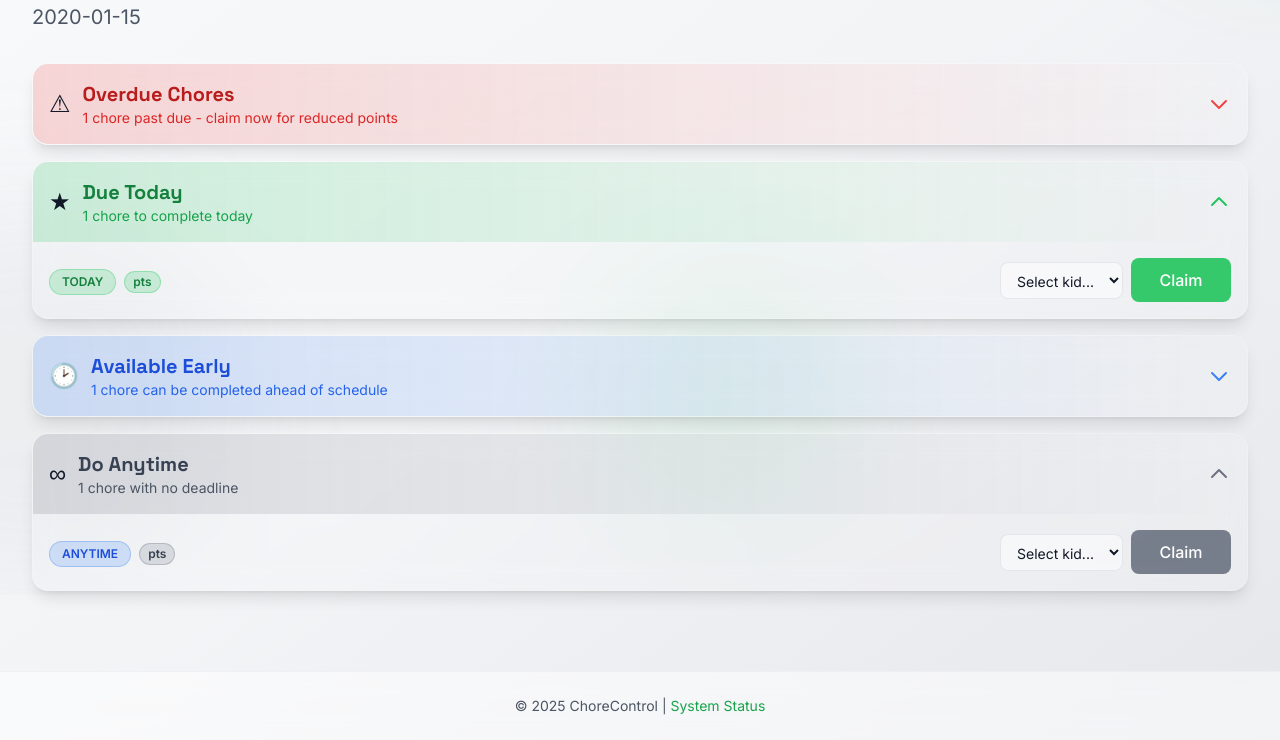
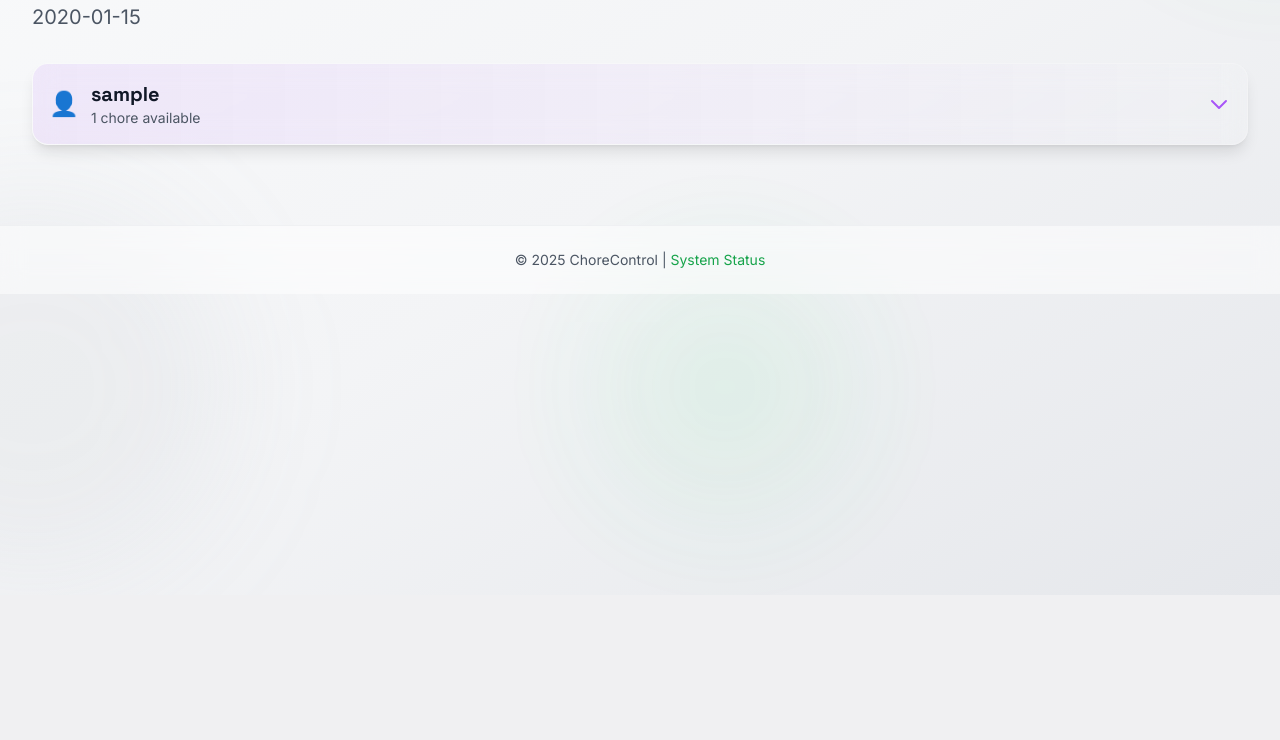
Before and after one commit to shaunadam/chorecontrol, a Flask app: template chorecontrol/templates/today.html in a window 1280 px wide. Shown: the part 205-945 px from the top of the page. After the commit the page ends 693 px from the top, so only its background shows below. Run offline with Flask 3, Linux system fonts and the light colour scheme; tables that the repository leaves empty hold one stand-in row (values such as "Sample post"); the template is opened without the code that fills it: values that come from a table or form of the project are taken from there, most other values are stand-ins (such as "Sample title", 1, 10 or a date in 2020); some libraries are stand-ins or nearby versions.

Commit message:
redo today page

```diff
--- a/chorecontrol/config.yaml
+++ b/chorecontrol/config.yaml
@@ -1,5 +1,5 @@
 name: ChoreControl
-version: "0.3.3e"
+version: "0.3.3f"
 slug: chorecontrol
 description: Home Assistant chore management system with kids, parents, points, and rewards
 url: https://github.com/shaunadam/chorecontrol
--- a/chorecontrol/static/js/app.js
+++ b/chorecontrol/static/js/app.js
@@ -266,7 +266,7 @@
     // Fields that should always be arrays
     const arrayFields = ['assigned_to'];
     // Fields that should be integers
-    const intFields = ['user_id', 'points_delta', 'approver_id', 'points', 'late_points', 'auto_approve_delay_hours', 'points_cost', 'cooldown_days', 'max_claims_total', 'max_claims_per_kid'];
+    const intFields = ['user_id', 'points_delta', 'approver_id', 'points', 'late_points', 'auto_approve_after_hours', 'points_cost', 'cooldown_days', 'max_claims_total', 'max_claims_per_kid'];
     // Fields that are booleans (checkboxes)
     const boolFields = ['is_active', 'requires_approval', 'allow_work_together'];
     // Fields that are JSON objects (stored as stringified JSON in hidden fields)
--- a/chorecontrol/templates/today.html
+++ b/chorecontrol/templates/today.html
@@ -20,7 +20,7 @@
         transition: max-height 0.3s ease-out;
     }
     .accordion-content.expanded {
-        max-height: 2000px;
+        max-height: 3000px;
         transition: max-height 0.5s ease-in;
     }
     .accordion-icon {
@@ -30,16 +30,27 @@
         transform: rotate(180deg);
     }
 
-    /* Section colors */
-    .section-late { border-left: 4px solid #ef4444; }
-    .section-today { border-left: 4px solid #22c55e; }
-    .section-early { border-left: 4px solid #3b82f6; }
-    .section-anytime { border-left: 4px solid #6b7280; }
-
-    .header-late { background: linear-gradient(to right, rgba(239, 68, 68, 0.2), transparent); }
-    .header-today { background: linear-gradient(to right, rgba(34, 197, 94, 0.2), transparent); }
-    .header-early { background: linear-gradient(to right, rgba(59, 130, 246, 0.2), transparent); }
-    .header-anytime { background: linear-gradient(to right, rgba(107, 114, 128, 0.2), transparent); }
+    /* Badge colors for time categories */
+    .badge-late {
+        background: rgba(239, 68, 68, 0.2);
+        color: #dc2626;
+        border: 1px solid rgba(239, 68, 68, 0.3);
+    }
+    .badge-today {
+        background: rgba(34, 197, 94, 0.2);
+        color: #16a34a;
+        border: 1px solid rgba(34, 197, 94, 0.3);
+    }
+    .badge-early {
+        background: rgba(59, 130, 246, 0.2);
+        color: #2563eb;
+        border: 1px solid rgba(59, 130, 246, 0.3);
+    }
+    .badge-anytime {
+        background: rgba(107, 114, 128, 0.2);
+        color: #4b5563;
+        border: 1px solid rgba(107, 114, 128, 0.3);
+    }
 
     /* Touch-friendly buttons */
     .touch-btn {
@@ -60,9 +71,7 @@
     </p>
 </div>
 
-{% set total_available = late_instances|length + today_instances|length + early_instances|length + anytime_instances|length %}
-
-{% if total_available == 0 %}
+{% if not kids_data %}
 <!-- Empty State -->
 <div class="bg-white/10 dark:bg-white/5 backdrop-blur-md border border-white/20 dark:border-white/10 rounded-3xl shadow-lg p-12 text-center">
     <div class="text-6xl mb-4">&#10003;</div>
@@ -75,239 +84,200 @@
 </div>
 {% else %}
 
-<!-- Chore Sections -->
+<!-- Kid Sections -->
 <div class="space-y-4">
-
-    <!-- LATE/OVERDUE Section -->
-    {% if late_instances %}
-    <div class="bg-white/10 dark:bg-white/5 backdrop-blur-md border border-white/20 dark:border-white/10 rounded-2xl shadow-lg overflow-hidden section-late">
-        <div class="accordion-header header-late p-4 flex items-center justify-between" onclick="toggleAccordion(this)">
+    {% for kid_data in kids_data %}
+    <div class="bg-white/10 dark:bg-white/5 backdrop-blur-md border border-white/20 dark:border-white/10 rounded-2xl shadow-lg overflow-hidden">
+        <!-- Kid Header -->
+        <div class="accordion-header p-4 flex items-center justify-between bg-gradient-to-r from-purple-500/10 to-transparent" onclick="toggleAccordion(this)">
             <div class="flex items-center gap-3">
-                <span class="text-2xl">&#9888;</span>
+                <span class="text-2xl">👤</span>
                 <div>
-                    <h2 class="font-display text-xl font-bold text-red-700 dark:text-red-300">
-                        Overdue Chores
+                    <h2 class="font-display text-xl font-bold text-gray-900 dark:text-white">
+                        {{ kid_data.kid.username }}
                     </h2>
-                    <p class="text-sm text-red-600 dark:text-red-400">
-                        {{ late_instances|length }} chore{{ 's' if late_instances|length != 1 else '' }} past due - claim now for reduced points
+                    <p class="text-sm text-gray-600 dark:text-gray-400">
+                        {{ kid_data.total_count }} chore{{ 's' if kid_data.total_count != 1 else '' }} available
                     </p>
                 </div>
             </div>
-            <svg class="accordion-icon w-6 h-6 text-red-500" fill="none" stroke="currentColor" viewBox="0 0 24 24">
+            <svg class="accordion-icon {% if kid_data.should_expand %}rotated{% endif %} w-6 h-6 text-purple-500" fill="none" stroke="currentColor" viewBox="0 0 24 24">
                 <path stroke-linecap="round" stroke-linejoin="round" stroke-width="2" d="M19 9l-7 7-7-7"></path>
             </svg>
         </div>
-        <div class="accordion-content">
+
+        <!-- Kid's Chores -->
+        <div class="accordion-content {% if kid_data.should_expand %}expanded{% endif %}">
             <div class="divide-y divide-white/10 dark:divide-white/5">
-                {% for instance in late_instances %}
+
+                {# Late Chores #}
+                {% for chore_data in kid_data.chores.late %}
                 <div class="p-4 flex flex-col md:flex-row md:items-center justify-between gap-3">
                     <div class="flex-1">
-                        <h3 class="text-lg font-semibold text-gray-900 dark:text-white">{{ instance.chore.name }}</h3>
+                        <h3 class="text-lg font-semibold text-gray-900 dark:text-white">
+                            {{ chore_data.instance.chore.name }}
+                        </h3>
                         <div class="flex flex-wrap items-center gap-2 mt-1">
-                            <span class="text-sm text-red-600 dark:text-red-400 font-medium">
-                                {{ instance.days_overdue }} day{{ 's' if instance.days_overdue != 1 else '' }} overdue
+                            {# Time Badge #}
+                            <span class="inline-flex items-center px-2 py-0.5 rounded-full text-xs font-semibold badge-late">
+                                Late ({{ chore_data.days_overdue }} day{{ 's' if chore_data.days_overdue != 1 else '' }})
                             </span>
+
+                            {# Points Badge #}
                             <span class="inline-flex items-center px-2 py-0.5 rounded-full text-xs font-semibold bg-red-500/20 text-red-700 dark:text-red-300 border border-red-500/30">
-                                {{ instance.display_points }} pts
+                                {{ chore_data.display_points }} pts
                             </span>
-                            {% if instance.chore.allow_work_together %}
+
+                            {# Assignment Type Badge #}
+                            {% if chore_data.is_work_together %}
                                 {{ status_badge('info', 'Work Together') }}
-                            {% elif instance.chore.assignment_type == 'shared' %}
+                                {% if chore_data.claims_count > 0 %}
+                                <span class="text-xs text-gray-500 dark:text-gray-400">
+                                    ({{ chore_data.claims_count }} claimed)
+                                </span>
+                                {% endif %}
+                            {% elif chore_data.is_shared %}
                                 {{ status_badge('warning', 'Shared') }}
-                            {% endif %}
-                            {% if instance.chore.allow_work_together and instance.claims %}
-                            <span class="text-xs text-gray-500 dark:text-gray-400">
-                                ({{ instance.claims|length }} claimed)
-                            </span>
                             {% endif %}
                         </div>
                     </div>
                     <div class="flex items-center gap-2">
-                        <select class="claim-select bg-white/50 dark:bg-gray-800/50 border border-gray-300/50 dark:border-gray-600/50 rounded-lg px-3 py-2 text-sm" data-instance-id="{{ instance.id }}">
-                            <option value="">Select kid...</option>
-                            {% for kid in instance.eligible_kids %}
-                            <option value="{{ kid.id }}">{{ kid.username }}</option>
-                            {% endfor %}
-                        </select>
-                        <button type="button" onclick="claimChore({{ instance.id }}, this)" class="touch-btn bg-red-500/90 hover:bg-red-500 text-white font-medium px-4 py-2 rounded-lg transition-all">
+                        <button type="button"
+                                onclick="claimChoreForKid({{ chore_data.instance.id }}, {{ kid_data.kid.id }}, this)"
+                                class="touch-btn bg-red-500/90 hover:bg-red-500 text-white font-medium px-4 py-2 rounded-lg transition-all">
                             Claim
                         </button>
                     </div>
                 </div>
                 {% endfor %}
-            </div>
-        </div>
-    </div>
-    {% endif %}
 
-    <!-- DUE TODAY Section -->
-    {% if today_instances %}
-    <div class="bg-white/10 dark:bg-white/5 backdrop-blur-md border border-white/20 dark:border-white/10 rounded-2xl shadow-lg overflow-hidden section-today">
-        <div class="accordion-header header-today p-4 flex items-center justify-between" onclick="toggleAccordion(this)">
-            <div class="flex items-center gap-3">
-                <span class="text-2xl">&#9733;</span>
-                <div>
-                    <h2 class="font-display text-xl font-bold text-green-700 dark:text-green-300">
-                        Due Today
-                    </h2>
-                    <p class="text-sm text-green-600 dark:text-green-400">
-                        {{ today_instances|length }} chore{{ 's' if today_instances|length != 1 else '' }} to complete today
-                    </p>
-                </div>
-            </div>
-            <svg class="accordion-icon rotated w-6 h-6 text-green-500" fill="none" stroke="currentColor" viewBox="0 0 24 24">
-                <path stroke-linecap="round" stroke-linejoin="round" stroke-width="2" d="M19 9l-7 7-7-7"></path>
-            </svg>
-        </div>
-        <div class="accordion-content expanded">
-            <div class="divide-y divide-white/10 dark:divide-white/5">
-                {% for instance in today_instances %}
+                {# Today Chores #}
+                {% for chore_data in kid_data.chores.today %}
                 <div class="p-4 flex flex-col md:flex-row md:items-center justify-between gap-3">
                     <div class="flex-1">
-                        <h3 class="text-lg font-semibold text-gray-900 dark:text-white">{{ instance.chore.name }}</h3>
+                        <h3 class="text-lg font-semibold text-gray-900 dark:text-white">
+                            {{ chore_data.instance.chore.name }}
+                        </h3>
                         <div class="flex flex-wrap items-center gap-2 mt-1">
-                            {{ status_badge('active', 'Today') }}
+                            {# Time Badge #}
+                            <span class="inline-flex items-center px-2 py-0.5 rounded-full text-xs font-semibold badge-today">
+                                Today
+                            </span>
+
+                            {# Points Badge #}
                             <span class="inline-flex items-center px-2 py-0.5 rounded-full text-xs font-semibold bg-green-500/20 text-green-700 dark:text-green-300 border border-green-500/30">
-                                {{ instance.display_points }} pts
+                                {{ chore_data.display_points }} pts
                             </span>
-                            {% if instance.chore.allow_work_together %}
+
+                            {# Assignment Type Badge #}
+                            {% if chore_data.is_work_together %}
                                 {{ status_badge('info', 'Work Together') }}
-                            {% elif instance.chore.assignment_type == 'shared' %}
+                                {% if chore_data.claims_count > 0 %}
+                                <span class="text-xs text-gray-500 dark:text-gray-400">
+                                    ({{ chore_data.claims_count }} claimed)
+                                </span>
+                                {% endif %}
+                            {% elif chore_data.is_shared %}
                                 {{ status_badge('warning', 'Shared') }}
-                            {% endif %}
-                            {% if instance.chore.allow_work_together and instance.claims %}
-                            <span class="text-xs text-gray-500 dark:text-gray-400">
-                                ({{ instance.claims|length }} claimed)
-                            </span>
                             {% endif %}
                         </div>
                     </div>
                     <div class="flex items-center gap-2">
-                        <select class="claim-select bg-white/50 dark:bg-gray-800/50 border border-gray-300/50 dark:border-gray-600/50 rounded-lg px-3 py-2 text-sm" data-instance-id="{{ instance.id }}">
-                            <option value="">Select kid...</option>
-                            {% for kid in instance.eligible_kids %}
-                            <option value="{{ kid.id }}">{{ kid.username }}</option>
-                            {% endfor %}
-                        </select>
-                        <button type="button" onclick="claimChore({{ instance.id }}, this)" class="touch-btn bg-green-500/90 hover:bg-green-500 text-white font-medium px-4 py-2 rounded-lg transition-all">
+                        <button type="button"
+                                onclick="claimChoreForKid({{ chore_data.instance.id }}, {{ kid_data.kid.id }}, this)"
+                                class="touch-btn bg-green-500/90 hover:bg-green-500 text-white font-medium px-4 py-2 rounded-lg transition-all">
                             Claim
                         </button>
                     </div>
                 </div>
                 {% endfor %}
-            </div>
-        </div>
-    </div>
-    {% endif %}
 
-    <!-- EARLY CLAIMABLE Section -->
-    {% if early_instances %}
-    <div class="bg-white/10 dark:bg-white/5 backdrop-blur-md border border-white/20 dark:border-white/10 rounded-2xl shadow-lg overflow-hidden section-early">
-        <div class="accordion-header header-early p-4 flex items-center justify-between" onclick="toggleAccordion(this)">
-            <div class="flex items-center gap-3">
-                <span class="text-2xl">&#128337;</span>
-                <div>
-                    <h2 class="font-display text-xl font-bold text-blue-700 dark:text-blue-300">
-                        Available Early
-                    </h2>
-                    <p class="text-sm text-blue-600 dark:text-blue-400">
-                        {{ early_instances|length }} chore{{ 's' if early_instances|length != 1 else '' }} can be completed ahead of schedule
-                    </p>
-                </div>
-            </div>
-            <svg class="accordion-icon w-6 h-6 text-blue-500" fill="none" stroke="currentColor" viewBox="0 0 24 24">
-                <path stroke-linecap="round" stroke-linejoin="round" stroke-width="2" d="M19 9l-7 7-7-7"></path>
-            </svg>
-        </div>
-        <div class="accordion-content">
-            <div class="divide-y divide-white/10 dark:divide-white/5">
-                {% for instance in early_instances %}
+                {# Early Chores #}
+                {% for chore_data in kid_data.chores.early %}
                 <div class="p-4 flex flex-col md:flex-row md:items-center justify-between gap-3">
                     <div class="flex-1">
-                        <h3 class="text-lg font-semibold text-gray-900 dark:text-white">{{ instance.chore.name }}</h3>
+                        <h3 class="text-lg font-semibold text-gray-900 dark:text-white">
+                            {{ chore_data.instance.chore.name }}
+                        </h3>
                         <div class="flex flex-wrap items-center gap-2 mt-1">
-                            <span class="text-sm text-blue-600 dark:text-blue-400 font-medium">
-                                Due in {{ instance.days_until_due }} day{{ 's' if instance.days_until_due != 1 else '' }}
+                            {# Time Badge #}
+                            <span class="inline-flex items-center px-2 py-0.5 rounded-full text-xs font-semibold badge-early">
+                                Early (due in {{ chore_data.days_until_due }} day{{ 's' if chore_data.days_until_due != 1 else '' }})
                             </span>
+
+                            {# Points Badge #}
                             <span class="inline-flex items-center px-2 py-0.5 rounded-full text-xs font-semibold bg-blue-500/20 text-blue-700 dark:text-blue-300 border border-blue-500/30">
-                                {{ instance.display_points }} pts
+                                {{ chore_data.display_points }} pts
                             </span>
-                            {% if instance.chore.assignment_type == 'shared' %}
+
+                            {# Assignment Type Badge #}
+                            {% if chore_data.is_work_together %}
+                                {{ status_badge('info', 'Work Together') }}
+                                {% if chore_data.claims_count > 0 %}
+                                <span class="text-xs text-gray-500 dark:text-gray-400">
+                                    ({{ chore_data.claims_count }} claimed)
+                                </span>
+                                {% endif %}
+                            {% elif chore_data.is_shared %}
                                 {{ status_badge('warning', 'Shared') }}
                             {% endif %}
                         </div>
                     </div>
                     <div class="flex items-center gap-2">
-                        <select class="claim-select bg-white/50 dark:bg-gray-800/50 border border-gray-300/50 dark:border-gray-600/50 rounded-lg px-3 py-2 text-sm" data-instance-id="{{ instance.id }}">
-                            <option value="">Select kid...</option>
-                            {% for kid in instance.eligible_kids %}
-                            <option value="{{ kid.id }}">{{ kid.username }}</option>
-                            {% endfor %}
-                        </select>
-                        <button type="button" onclick="claimChore({{ instance.id }}, this)" class="touch-btn bg-blue-500/90 hover:bg-blue-500 text-white font-medium px-4 py-2 rounded-lg transition-all">
+                        <button type="button"
+                                onclick="claimChoreForKid({{ chore_data.instance.id }}, {{ kid_data.kid.id }}, this)"
+                                class="touch-btn bg-blue-500/90 hover:bg-blue-500 text-white font-medium px-4 py-2 rounded-lg transition-all">
                             Claim
                         </button>
                     </div>
                 </div>
                 {% endfor %}
-            </div>
-        </div>
-    </div>
-    {% endif %}
 
-    <!-- ANYTIME Section -->
-    {% if anytime_instances %}
-    <div class="bg-white/10 dark:bg-white/5 backdrop-blur-md border border-white/20 dark:border-white/10 rounded-2xl shadow-lg overflow-hidden section-anytime">
-        <div class="accordion-header header-anytime p-4 flex items-center justify-between" onclick="toggleAccordion(this)">
-            <div class="flex items-center gap-3">
-                <span class="text-2xl">&#8734;</span>
-                <div>
-                    <h2 class="font-display text-xl font-bold text-gray-700 dark:text-gray-300">
-                        Do Anytime
-                    </h2>
-                    <p class="text-sm text-gray-600 dark:text-gray-400">
-                        {{ anytime_instances|length }} chore{{ 's' if anytime_instances|length != 1 else '' }} with no deadline
-                    </p>
-                </div>
-            </div>
-            <svg class="accordion-icon rotated w-6 h-6 text-gray-500" fill="none" stroke="currentColor" viewBox="0 0 24 24">
-                <path stroke-linecap="round" stroke-linejoin="round" stroke-width="2" d="M19 9l-7 7-7-7"></path>
-            </svg>
-        </div>
-        <div class="accordion-content expanded">
-            <div class="divide-y divide-white/10 dark:divide-white/5">
-                {% for instance in anytime_instances %}
+                {# Anytime Chores #}
+                {% for chore_data in kid_data.chores.anytime %}
                 <div class="p-4 flex flex-col md:flex-row md:items-center justify-between gap-3">
                     <div class="flex-1">
-                        <h3 class="text-lg font-semibold text-gray-900 dark:text-white">{{ instance.chore.name }}</h3>
+                        <h3 class="text-lg font-semibold text-gray-900 dark:text-white">
+                            {{ chore_data.instance.chore.name }}
+                        </h3>
                         <div class="flex flex-wrap items-center gap-2 mt-1">
-                            {{ status_badge('claimed', 'Anytime') }}
+                            {# Time Badge #}
+                            <span class="inline-flex items-center px-2 py-0.5 rounded-full text-xs font-semibold badge-anytime">
+                                Anytime
+                            </span>
+
+                            {# Points Badge #}
                             <span class="inline-flex items-center px-2 py-0.5 rounded-full text-xs font-semibold bg-gray-500/20 text-gray-700 dark:text-gray-300 border border-gray-500/30">
-                                {{ instance.display_points }} pts
+                                {{ chore_data.display_points }} pts
                             </span>
-                            {% if instance.chore.assignment_type == 'shared' %}
+
+                            {# Assignment Type Badge #}
+                            {% if chore_data.is_work_together %}
+                                {{ status_badge('info', 'Work Together') }}
+                                {% if chore_data.claims_count > 0 %}
+                                <span class="text-xs text-gray-500 dark:text-gray-400">
+                                    ({{ chore_data.claims_count }} claimed)
+                                </span>
+                                {% endif %}
+                            {% elif chore_data.is_shared %}
                                 {{ status_badge('warning', 'Shared') }}
                             {% endif %}
                         </div>
                     </div>
                     <div class="flex items-center gap-2">
-                        <select class="claim-select bg-white/50 dark:bg-gray-800/50 border border-gray-300/50 dark:border-gray-600/50 rounded-lg px-3 py-2 text-sm" data-instance-id="{{ instance.id }}">
-                            <option value="">Select kid...</option>
-                            {% for kid in instance.eligible_kids %}
-                            <option value="{{ kid.id }}">{{ kid.username }}</option>
-                            {% endfor %}
-                        </select>
-                        <button type="button" onclick="claimChore({{ instance.id }}, this)" class="touch-btn bg-gray-500/90 hover:bg-gray-500 text-white font-medium px-4 py-2 rounded-lg transition-all">
+                        <button type="button"
+                                onclick="claimChoreForKid({{ chore_data.instance.id }}, {{ kid_data.kid.id }}, this)"
+                                class="touch-btn bg-gray-500/90 hover:bg-gray-500 text-white font-medium px-4 py-2 rounded-lg transition-all">
                             Claim
                         </button>
                     </div>
                 </div>
                 {% endfor %}
+
             </div>
         </div>
     </div>
-    {% endif %}
-
+    {% endfor %}
 </div>
 {% endif %}
 
@@ -323,15 +293,7 @@
     icon.classList.toggle('rotated');
 }
 
-async function claimChore(instanceId, button) {
-    const select = document.querySelector(`select[data-instance-id="${instanceId}"]`);
-    const userId = select.value;
-
-    if (!userId) {
-        alert('Please select a kid to claim this chore');
-        return;
-    }
-
+async function claimChoreForKid(instanceId, kidId, button) {
     button.disabled = true;
     const originalText = button.textContent;
     button.textContent = 'Claiming...';
@@ -340,12 +302,13 @@
         const response = await fetch(`{{ url_for('instances.claim_instance', instance_id=0) }}`.replace('/0/', `/${instanceId}/`), {
             method: 'POST',
             headers: { 'Content-Type': 'application/json' },
-            body: JSON.stringify({ user_id: parseInt(userId) })
+            body: JSON.stringify({ user_id: parseInt(kidId) })
         });
 
         const data = await response.json();
 
         if (response.ok) {
+            // Reload page to refresh the chore list
             window.location.reload();
         } else {
             alert(data.message || 'Failed to claim chore');
```
Also changed, not shown: chorecontrol/routes/chores.py (+28 -4 lines), chorecontrol/routes/ui.py (+97 -53 lines), chorecontrol/templates/chores/form.html (+4 -4 lines).
